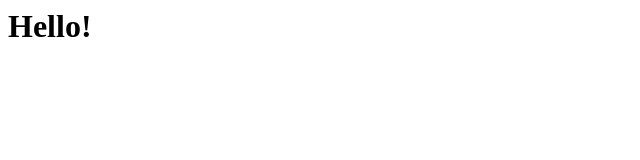
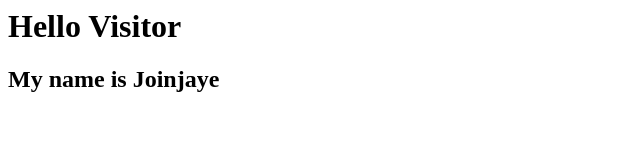
Before and after one commit to joinjaye/MedVis, a plain HTML site: page index.html in a window 1280 px wide. Shown: the whole page, without its empty margins (0-640 px from the left). Drawn offline with Linux system fonts and the light colour scheme.

Commit message:
Update index.html

```diff
--- a/index.html
+++ b/index.html
@@ -1 +1,2 @@
-<h1>Hello!</h1>
+<h1>Hello Visitor</h1>
+<h2>My name is Joinjaye</h2>
```
